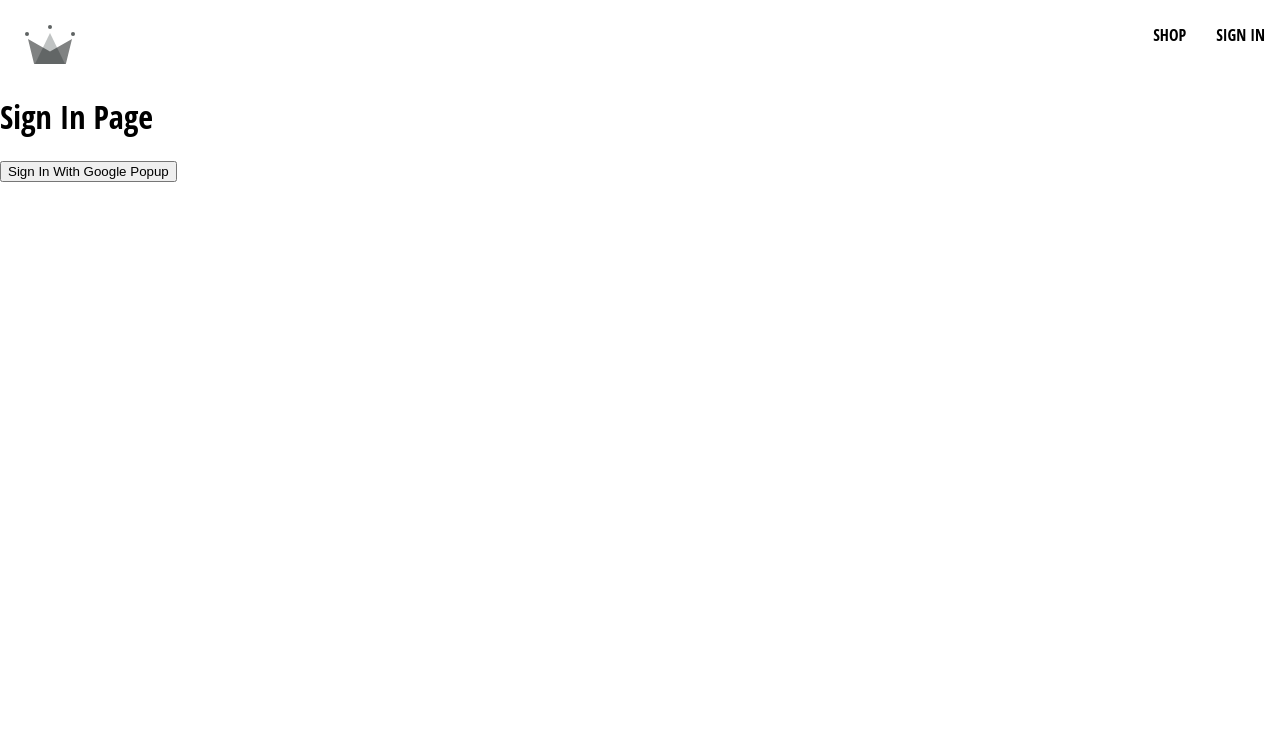
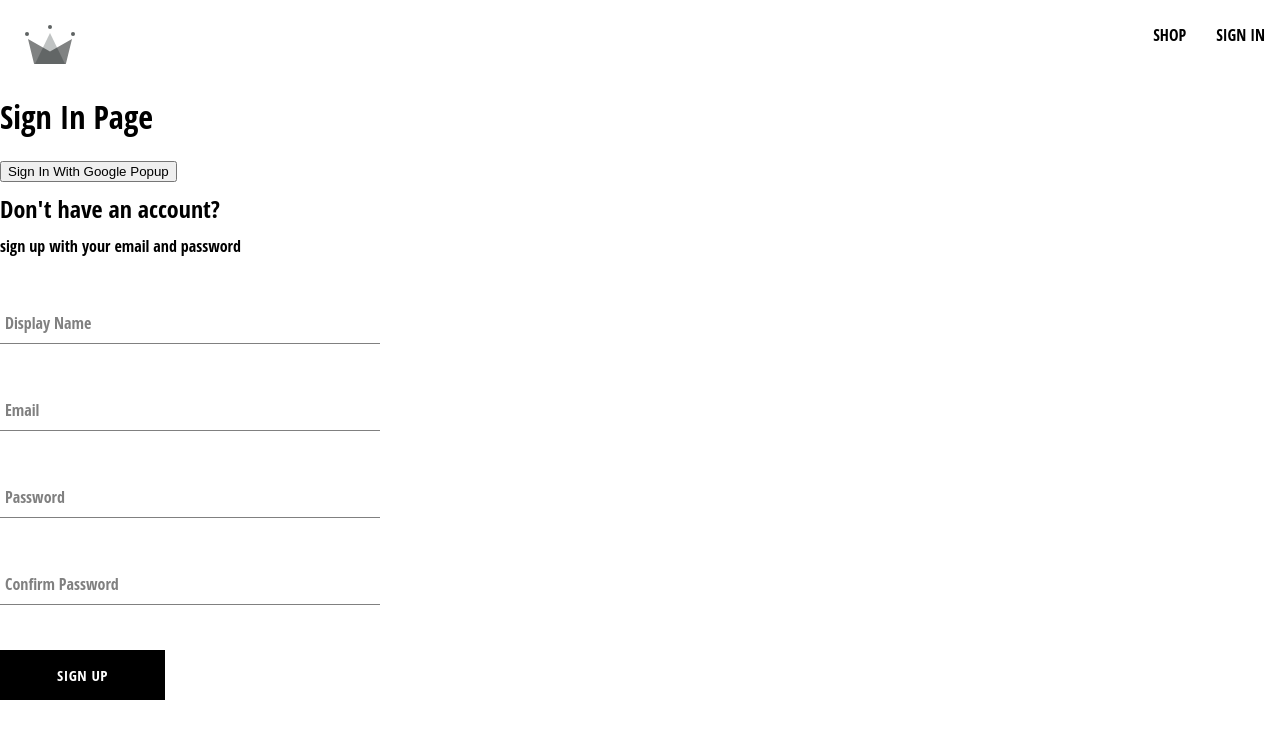
Before and after one commit to Nklas/react-crwn, a React (Create React App) app: page /sign-in in a window 1280 px wide. Shown: the top 738 px of the page. Built offline with nearby package versions, Linux system fonts and the light colour scheme.

Commit message:
add sign up component, input and button component

```diff
--- /dev/null
+++ b/src/components/button/button.component.jsx
@@ -0,0 +1,19 @@
+import './button.styles.scss';
+
+const BUTTON_TYPE_CLASSES = {
+  google: 'google-sign-in',
+  inverted: 'inverted'
+};
+
+const Button = ({children, buttonType, ...otherProps}) => {
+  return(
+    <button
+      className={`button-container ${BUTTON_TYPE_CLASSES[buttonType]}`}
+      {...otherProps}
+    >
+      {children}
+    </button>
+  )
+};
+
+export default Button;
--- /dev/null
+++ b/src/components/button/button.styles.scss
@@ -0,0 +1,46 @@
+.button-container {
+  min-width: 165px;
+  width: auto;
+  height: 50px;
+  letter-spacing: 0.5px;
+  line-height: 50px;
+  padding: 0 35px 0 35px;
+  font-size: 15px;
+  background-color: black;
+  color: white;
+  text-transform: uppercase;
+  font-family: 'Open Sans Condensed';
+  font-weight: bolder;
+  border: none;
+  cursor: pointer;
+  display: flex;
+  justify-content: center;
+
+  &:hover {
+    background-color: white;
+    color: black;
+    border: 1px solid black;
+  }
+
+  &.google-sign-in {
+    background-color: #4285f4;
+    color: white;
+
+    &:hover {
+      background-color: #357ae8;
+      border: none;
+    }
+  }
+
+  &.inverted {
+    background-color: white;
+    color: black;
+    border: 1px solid black;
+
+    &:hover {
+      background-color: black;
+      color: white;
+      border: none;
+    }
+  }
+}
--- /dev/null
+++ b/src/components/form-input/form-input.component.jsx
@@ -0,0 +1,17 @@
+import './form-input.styles.scss';
+
+const FormInput = ({label, ...otherProps}) => {
+  return (
+    <div className='group'>
+      <input className='form-input' {...otherProps}/>
+      {label && (
+      <label className={`${otherProps.value.length ? 'shrink' : ''} form-input-label`}>
+        {label}
+      </label>
+      )}
+
+    </div>
+  );
+};
+
+export default FormInput;
--- /dev/null
+++ b/src/components/form-input/form-input.styles.scss
@@ -0,0 +1,54 @@
+$sub-color: grey;
+$main-color: black;
+
+@mixin shrinkLabel {
+  top: -14px;
+  font-size: 12px;
+  color: $main-color;
+}
+
+.group {
+  position: relative;
+  margin: 45px 0;
+
+  .form-input {
+    background: none;
+    background-color: white;
+    color: $sub-color;
+    font-size: 18px;
+    padding: 10px 10px 10px 5px;
+    display: block;
+    width: 100%;
+    border: none;
+    border-radius: 0;
+    border-bottom: 1px solid $sub-color;
+    margin: 25px 0;
+
+    &:focus {
+      outline: none;
+    }
+
+    &:focus ~ .form-input-label {
+      @include shrinkLabel();
+    }
+  }
+
+  input[type='password'] {
+    letter-spacing: 0.3em;
+  }
+
+  .form-input-label {
+    color: $sub-color;
+    font-size: 16px;
+    font-weight: normal;
+    position: absolute;
+    pointer-events: none;
+    left: 5px;
+    top: 10px;
+    transition: 300ms ease all;
+
+    &.shrink {
+      @include shrinkLabel();
+    }
+  }
+}
--- /dev/null
+++ b/src/components/sign-up-form/sign-up-form.jsx
@@ -0,0 +1,93 @@
+import { useState } from 'react';
+import {createAuthUserWithEmailAndPassword, createUserDocumentFromAuth} from '../../utils/firebase/firebase.utils'
+import FormInput from '../form-input/form-input.component';
+import Button from '../button/button.component';
+import './sign-up-form.styles.scss';
+
+const defaultFormFields = {
+  displayName: '',
+  email: '',
+  password: '',
+  confirmPassword: ''
+};
+
+
+const SignUpForm = () => {
+  const [formFields, setFormFields] = useState(defaultFormFields);
+  const {displayName, email, password, confirmPassword} = formFields;
+
+  console.log(formFields);
+
+  const resetFormFields = () => {
+    setFormFields(defaultFormFields);
+  };
+
+  const handleSubmit = async (event) => {
+    event.preventDefault();
+    if(password !== confirmPassword) {
+      alert('password do not match');
+      return;
+    }
+    try {
+      const {user} = await createAuthUserWithEmailAndPassword(email, password);
+      // console.log(response);
+      await createUserDocumentFromAuth(user, {displayName});
+      resetFormFields();
+    } catch (error) {
+      if(error.code === 'auth/email-already-in-use') {
+        alert('Cannot create user, email already in use');
+      } else {
+        console.log('user creation encountered an error', error);
+      }
+    }
+
+  };
+
+  const handleChange = (event) => {
+    const {name, value} = event.target;
+    setFormFields({...formFields, [name]: value});
+  };
+  return (
+    <div className='sign-up-container'>
+      <h2>Don't have an account?</h2>
+      <span>sign up with your email and password</span>
+      <form onSubmit={handleSubmit}>
+        <FormInput
+          label='Display Name'
+          type='text'
+          required onChange={handleChange}
+          name="displayName"
+          value={displayName}
+        />
+        <FormInput
+          label='Email'
+          type='email'
+          required onChange={handleChange}
+          name='email'
+          value={email}
+        />
+        <FormInput
+          label='Password'
+          type='password'
+          required
+          onChange={handleChange}
+          name='password'
+          value={password}
+        />
+        <FormInput
+          label='Confirm Password'
+          type='password'
+          required
+          onChange={handleChange}
+          name='confirmPassword'
+          value={confirmPassword}
+        />
+        <Button type='submit'>
+          sign up
+        </Button>
+      </form>
+    </div>
+  )
+};
+
+export default SignUpForm;
--- /dev/null
+++ b/src/components/sign-up-form/sign-up-form.styles.scss
@@ -0,0 +1,9 @@
+.sign-up-container {
+  display: flex;
+  flex-direction: column;
+  width: 380px;
+
+  h2 {
+    margin: 10px 0;
+  }
+}
--- a/src/routes/sign-in/sign-in.component.jsx
+++ b/src/routes/sign-in/sign-in.component.jsx
@@ -1,7 +1,27 @@
-import React from 'react';
-import {signInWithGooglePopup, createUserDocumentFromAuth} from '../../utils/firebase/firebase.utils';
+import React, { useEffect} from 'react';
+// import {getRedirectResult} from 'firebase/auth';
+import {
+  // auth,
+  signInWithGooglePopup,
+  // signInWithGoogleRedirect,
+  createUserDocumentFromAuth
+} from '../../utils/firebase/firebase.utils';
+
+import SignUpForm from '../../components/sign-up-form/sign-up-form';
 
 const SignIn = () => {
+  // useEffect(() => {
+  //   const fetchGetRedirect = async () => {
+  //     const response = await getRedirectResult(auth);
+  //     if (response) {
+  //       const userDocRef = await createUserDocumentFromAuth(response.user);
+  //     }
+  //     console.log(response);
+  //   };
+  //
+  //   fetchGetRedirect();
+  // }, []);
+
   const logGoogleUser = async() => {
     const {user} = await signInWithGooglePopup();
     const userDocRef = await createUserDocumentFromAuth(user);
@@ -13,6 +33,11 @@
       <button onClick={logGoogleUser}>
         Sign In With Google Popup
       </button>
+      <SignUpForm/>
+      {/*<button onClick={signInWithGoogleRedirect}>*/}
+        {/*Sign In With Google Redirect*/}
+      {/*</button>*/}
+
     </div>
   );
 };
--- a/src/utils/firebase/firebase.utils.js
+++ b/src/utils/firebase/firebase.utils.js
@@ -3,7 +3,8 @@
   getAuth,
   signInWithRedirect,
   signInWithPopup,
-  GoogleAuthProvider
+  GoogleAuthProvider,
+  createUserWithEmailAndPassword,
 } from 'firebase/auth';
 import {
   getFirestore,
@@ -24,17 +25,19 @@
 
 // Initialize Firebase
 const firebaseApp = initializeApp(firebaseConfig);
-const provider = new GoogleAuthProvider();
-provider.setCustomParameters({
+const googleProvider = new GoogleAuthProvider();
+googleProvider.setCustomParameters({
   prompt: 'select_account',
 });
 
 export const auth = getAuth();
-export const signInWithGooglePopup = () => signInWithPopup(auth, provider);
+export const signInWithGooglePopup = () => signInWithPopup(auth, googleProvider);
+export const signInWithGoogleRedirect = () => signInWithRedirect(auth, googleProvider);
 
 export const db = getFirestore();
 
-export const createUserDocumentFromAuth = async (userAuth) => {
+export const createUserDocumentFromAuth = async (userAuth, additionalInformation) => {
+  if (!userAuth) return;
   const userDocRef = doc(db, 'users', userAuth.uid);
 
   console.log(userDocRef);
@@ -51,7 +54,8 @@
       await setDoc(userDocRef, {
         displayName,
         email,
-        createdAt
+        createdAt,
+        additionalInformation
       });
     } catch (error) {
       console.log('error creating user', error.message);
@@ -59,4 +63,9 @@
   }
   return userDocRef;
 };
+
+export const createAuthUserWithEmailAndPassword = async (email, password) => {
+  if(!email || !password) return;
+  return await createUserWithEmailAndPassword(auth, email, password);
+}
 // const analytics = getAnalytics(app);
```
